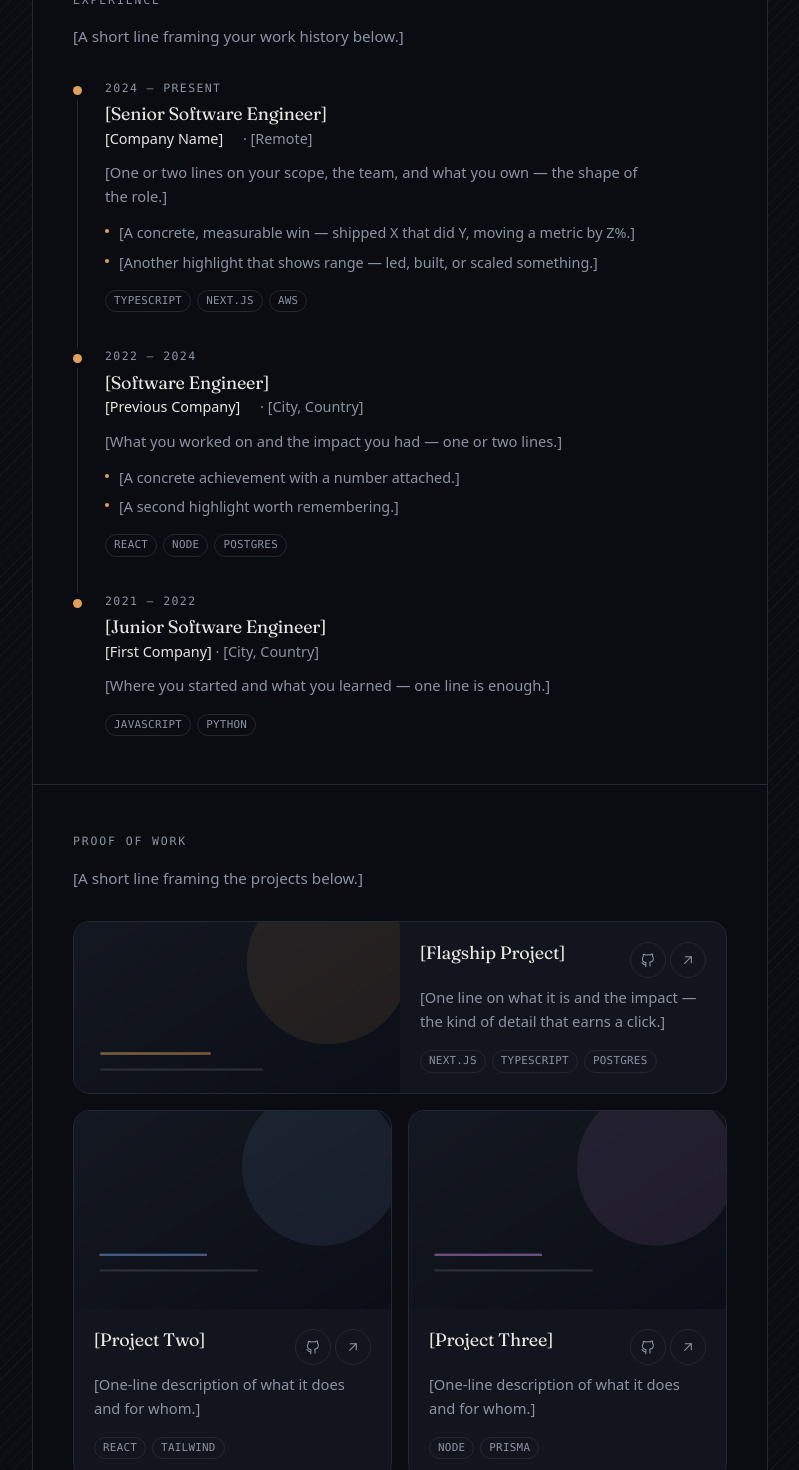
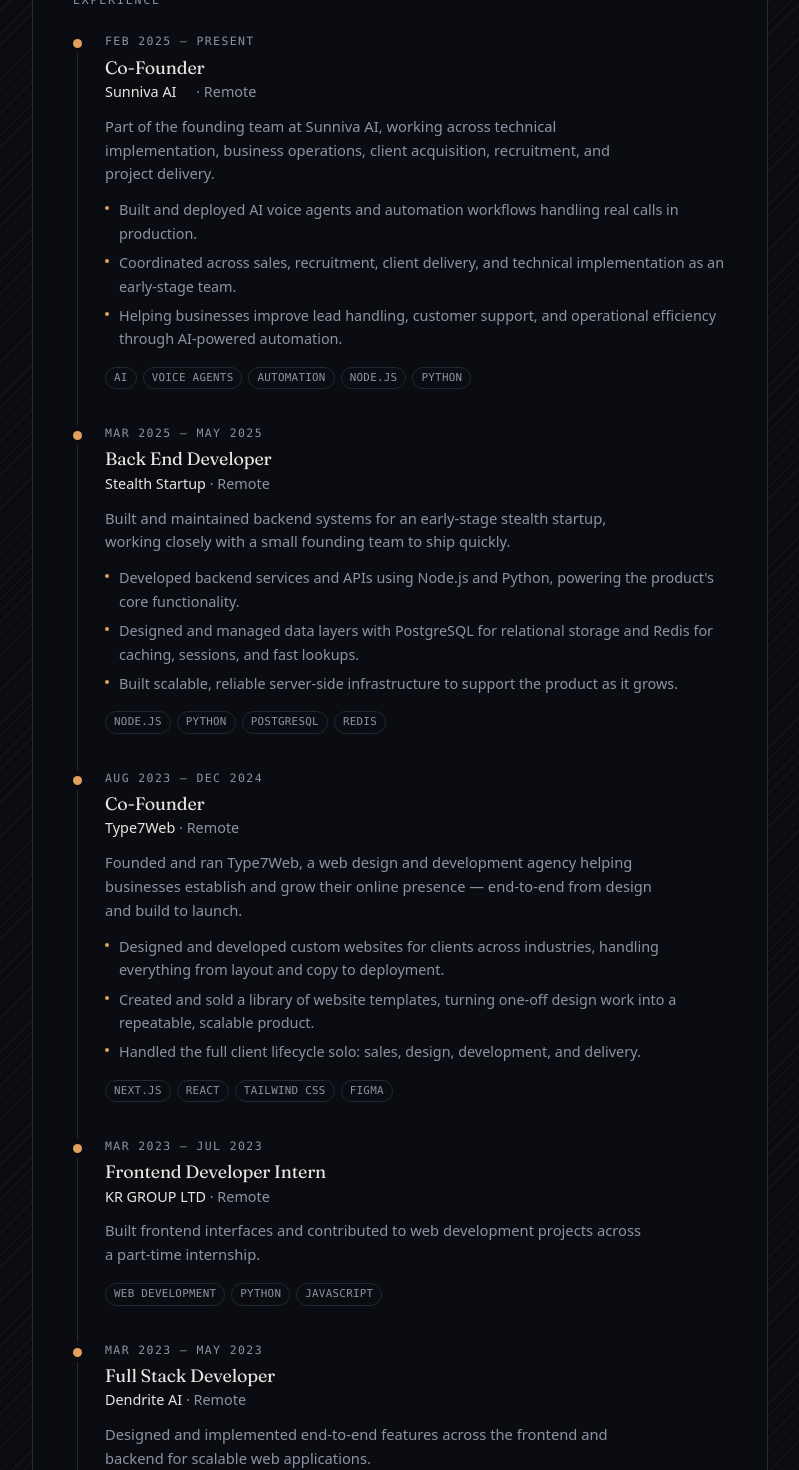
Before and after one commit to xOAviOx/portfolio, a Next.js app: page / in a window 1280 px wide. Shown: the part 1060-2530 px from the top of the page, without its empty margins (240-1039 px from the left). Built offline with nearby package versions, Linux system fonts and the light colour scheme.

Commit message:
feat: populate experience section from LinkedIn

```diff
--- a/src/content/site.config.ts
+++ b/src/content/site.config.ts
@@ -296,44 +296,91 @@
 
   experience: {
     label: "Experience",
-    description: "[A short line framing your work history below.]",
     items: [
       {
-        role: "[Senior Software Engineer]",
-        company: "[Company Name]",
-        companyUrl: "https://example.com",
-        period: "2024 — Present",
-        location: "[Remote]",
+        role: "Co-Founder",
+        company: "Sunniva AI",
+        companyUrl: "https://sunniva.info",
+        period: "Feb 2025 — Present",
+        location: "Remote",
         description:
-          "[One or two lines on your scope, the team, and what you own — the shape of the role.]",
+          "Part of the founding team at Sunniva AI, working across technical implementation, business operations, client acquisition, recruitment, and project delivery.",
         highlights: [
-          "[A concrete, measurable win — shipped X that did Y, moving a metric by Z%.]",
-          "[Another highlight that shows range — led, built, or scaled something.]",
+          "Built and deployed AI voice agents and automation workflows handling real calls in production.",
+          "Coordinated across sales, recruitment, client delivery, and technical implementation as an early-stage team.",
+          "Helping businesses improve lead handling, customer support, and operational efficiency through AI-powered automation.",
         ],
-        tags: ["TypeScript", "Next.js", "AWS"],
+        tags: ["AI", "Voice Agents", "Automation", "Node.js", "Python"],
       },
       {
-        role: "[Software Engineer]",
-        company: "[Previous Company]",
-        companyUrl: "https://example.com",
-        period: "2022 — 2024",
-        location: "[City, Country]",
+        role: "Back End Developer",
+        company: "Stealth Startup",
+        period: "Mar 2025 — May 2025",
+        location: "Remote",
         description:
-          "[What you worked on and the impact you had — one or two lines.]",
+          "Built and maintained backend systems for an early-stage stealth startup, working closely with a small founding team to ship quickly.",
         highlights: [
-          "[A concrete achievement with a number attached.]",
-          "[A second highlight worth remembering.]",
+          "Developed backend services and APIs using Node.js and Python, powering the product's core functionality.",
+          "Designed and managed data layers with PostgreSQL for relational storage and Redis for caching, sessions, and fast lookups.",
+          "Built scalable, reliable server-side infrastructure to support the product as it grows.",
         ],
-        tags: ["React", "Node", "Postgres"],
+        tags: ["Node.js", "Python", "PostgreSQL", "Redis"],
       },
       {
-        role: "[Junior Software Engineer]",
-        company: "[First Company]",
-        period: "2021 — 2022",
-        location: "[City, Country]",
+        role: "Co-Founder",
+        company: "Type7Web",
+        period: "Aug 2023 — Dec 2024",
+        location: "Remote",
         description:
-          "[Where you started and what you learned — one line is enough.]",
-        tags: ["JavaScript", "Python"],
+          "Founded and ran Type7Web, a web design and development agency helping businesses establish and grow their online presence — end-to-end from design and build to launch.",
+        highlights: [
+          "Designed and developed custom websites for clients across industries, handling everything from layout and copy to deployment.",
+          "Created and sold a library of website templates, turning one-off design work into a repeatable, scalable product.",
+          "Handled the full client lifecycle solo: sales, design, development, and delivery.",
+        ],
+        tags: ["Next.js", "React", "Tailwind CSS", "Figma"],
+      },
+      {
+        role: "Frontend Developer Intern",
+        company: "KR GROUP LTD",
+        period: "Mar 2023 — Jul 2023",
+        location: "Remote",
+        description:
+          "Built frontend interfaces and contributed to web development projects across a part-time internship.",
+        tags: ["Web Development", "Python", "JavaScript"],
+      },
+      {
+        role: "Full Stack Developer",
+        company: "Dendrite AI",
+        period: "Mar 2023 — May 2023",
+        location: "Remote",
+        description:
+          "Designed and implemented end-to-end features across the frontend and backend for scalable web applications.",
+        highlights: [
+          "Built modular, reusable UI components and ensured responsiveness across devices.",
+        ],
+        tags: ["Next.js", "React.js", "Full Stack"],
+      },
+      {
+        role: "Web Development Intern",
+        company: "Techniera Incorporation",
+        period: "Sep 2022 — Nov 2022",
+        location: "Remote",
+        description:
+          "Translated design requirements into clean, responsive, and functional web pages.",
+        highlights: [
+          "Improved website usability and performance through debugging and optimisation.",
+        ],
+        tags: ["HTML5", "CSS", "JavaScript", "Full-Stack Development"],
+      },
+      {
+        role: "Full-Stack Developer",
+        company: "Massold Technologies",
+        period: "Mar 2022 — May 2022",
+        location: "Remote",
+        description:
+          "Built and optimised both frontend and backend features using modern JavaScript technologies, integrated APIs and handled database operations.",
+        tags: ["JavaScript", "Node.js", "APIs"],
       },
     ],
   },
```
